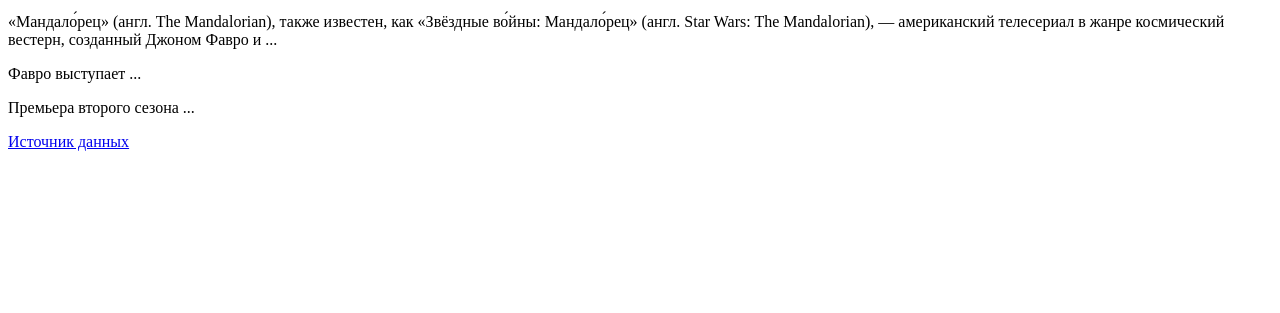
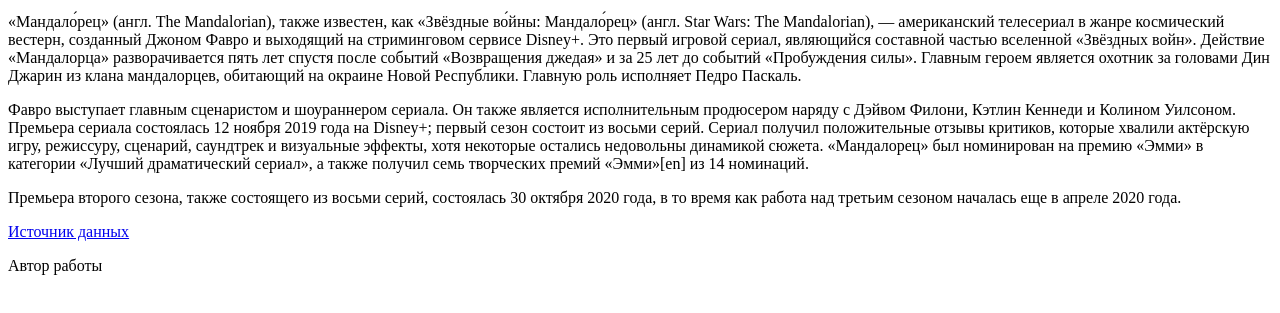
Before and after one commit to Ann402/longread1, a plain HTML site: page index.html in a window 1280 px wide. Shown: the part 71-384 px from the top of the page. Drawn offline with Linux system fonts and the light colour scheme.

Commit message:
Update index.html

```diff
--- a/index.html
+++ b/index.html
@@ -1,20 +1,38 @@
+
 <!DOCTYPE html>
 <html lang="ru">
 
 <head>
     <meta charset="UTF-8">
-    <title>Заголовок</title>
+    <title>Мандалорец</title>
+    <link rel="stylesheet" href="style.css">
+	<link rel="shortcut icon" href="favicon.ico">
 </head>
 
 <body>
+    <div>
+        <p class="title">Mandalorian-2</p>
+        <img width=100 src="./mandalorian.jpg" alt="Тут будет картинка">
+        <p class="text">«Мандало́рец» (англ. The Mandalorian), также известен, как «Звёздные во́йны: Мандало́рец» (англ. Star Wars: The
+            Mandalorian), — американский телесериал в жанре космический вестерн, созданный Джоном Фавро и выходящий на
+            стриминговом сервисе Disney+. Это первый игровой сериал, являющийся составной частью вселенной «Звёздных войн».
+            Действие «Мандалорца» разворачивается пять лет спустя после событий «Возвращения джедая» и за 25 лет до событий «Пробуждения силы».
+            Главным героем является охотник за головами Дин Джарин из клана мандалорцев, обитающий на окраине Новой Республики.
+            Главную роль исполняет Педро Паскаль.</p>
+        <p class="text">Фавро выступает главным сценаристом и шоураннером сериала. Он также является исполнительным продюсером наряду с
+            Дэйвом Филони, Кэтлин Кеннеди и Колином Уилсоном.
+            Премьера сериала состоялась 12 ноября 2019 года на Disney+;
+            первый сезон состоит из восьми серий. Сериал получил положительные отзывы критиков, которые хвалили актёрскую игру, режиссуру,
+            сценарий, саундтрек и визуальные эффекты, хотя некоторые остались недовольны динамикой сюжета. «Мандалорец» был
+            номинирован на премию «Эмми» в категории «Лучший драматический сериал», а также получил семь творческих премий
+            «Эмми»[en] из 14 номинаций.</p>
+        <p class="text">Премьера второго сезона, также состоящего из восьми серий, состоялась 30 октября 2020 года, в то время как работа над
+            третьим сезоном началась еще в апреле 2020 года.</p>
 
-    <p>Mandalorian-2</p>
-    <img src="./mandalorian.jpg" alt="Тут будет картинка">
-    <p>«Мандало́рец» (англ. The Mandalorian), также известен, как «Звёздные во́йны: Мандало́рец» (англ. Star Wars: The
-    Mandalorian), — американский телесериал в жанре космический вестерн, созданный Джоном Фавро и ...</p>
-    <p>Фавро выступает ...</p>
-    <p>Премьера второго сезона ...</p>
-    <a href="https://ru.wikipedia.org/wiki/%D0%9C%D0%B0%D0%BD%D0%B4%D0%B0%D0%BB%D0%BE%D1%80%D0%B5%D1%86" target="_blank">Источник данных</a>
+        <a href="https://ru.wikipedia.org/wiki/%D0%9C%D0%B0%D0%BD%D0%B4%D0%B0%D0%BB%D0%BE%D1%80%D0%B5%D1%86" target="_blank">Источник данных</a>
+
+        <p class="label">Автор работы</p>
+    </div>
 
 </body>
 
```
